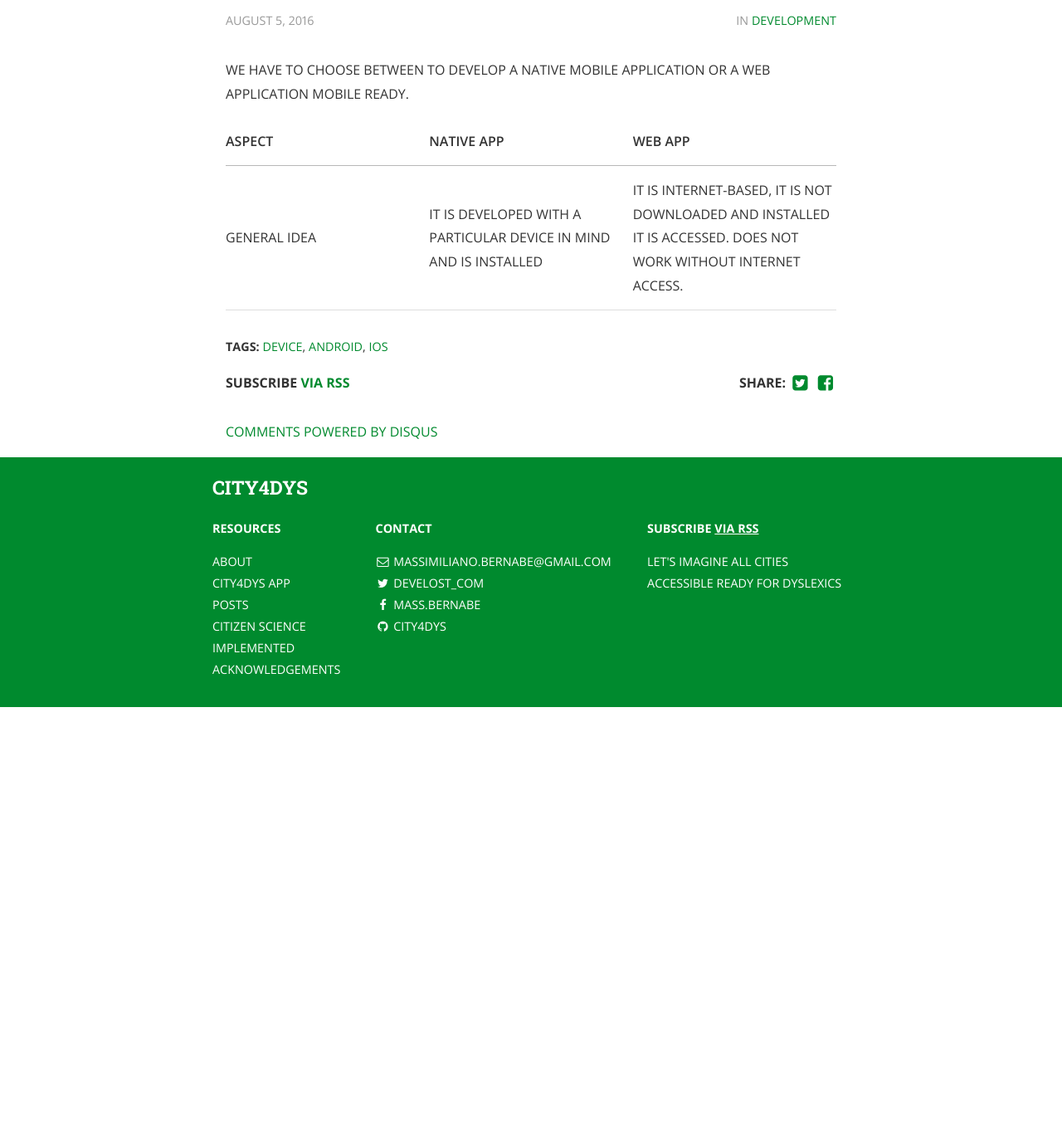
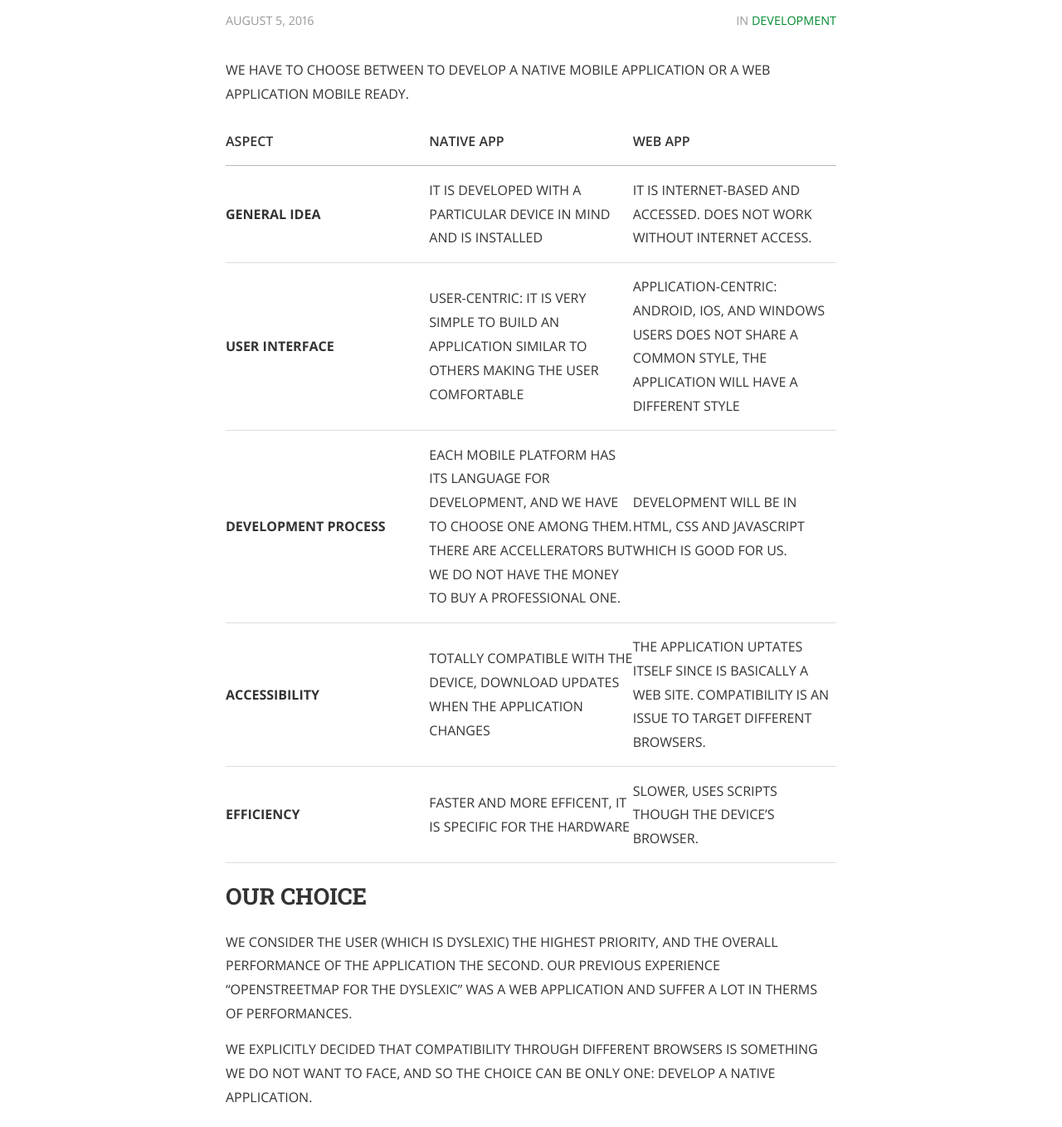
Before and after one commit to city4dys/city4dys.github.io, a Jekyll site: the page built from _posts/2016-08-05-target-devices.markdown, in a window 1280 px wide and 1400 px high, scrolled down 529 px, cut to the strip 42-1400 px from the top of the window. Shown: the whole strip at 83% size. Built offline with Jekyll 4.4.1, drawn with Linux system fonts in a browser that asks for light colours; nearby versions of some CDN libraries; comment, search, counter and statistics services are not loaded; a style sheet for code colours, icons or effects is not loaded; before the commit the page ends 1423 px from its top, so only the background shows below that; some of the changed text lies outside the part shown.

Commit message:
device test

```diff
--- a/_posts/2016-08-05-target-devices.markdown
+++ b/_posts/2016-08-05-target-devices.markdown
@@ -10,9 +10,39 @@
 
 We have to choose between to develop a native mobile application or a web application mobile ready.
 
-
 |--------|------------|---------|
 | Aspect | Native App | Web App |
 |--------|------------|---------|
-| General idea | It is developed with a particular device in mind and is installed | It is internet-based, it is not downloaded and installed it is accessed. Does not work without internet access.  |
+| **General idea** | It is developed with a particular device in mind and is installed | It is internet-based and accessed. Does not work without internet access.  |
+| **User Interface** | user-centric: it is very simple to build an application similar to others making the user comfortable | application-centric: android, ios, and windows users does not share a common style, the application will have a different style |
+| **Development Process** | Each mobile platform has its language for development, and we have to choose one among them. There are accellerators but we do not have the money to buy a professional one. |  Development will be in HTML, CSS  and Javascript which is good for us. |
+| **Accessibility** | Totally compatible with the device, download updates when the application changes | The application uptates itself since is basically a web site. Compatibility is an issue to target different browsers.  |
+| **Efficiency** | Faster and more efficent, it is specific for the hardware | Slower, uses scripts though the device's browser.  |
 |--------|------------|---------|
+
+## Our choice
+
+We consider the user (which is dyslexic) the highest priority, and the overall performance of the application the second. Our previous experience "OpenStreetMap for the dyslexic" was a web application and suffer a lot in therms of performances.
+
+We explicitly decided that compatibility through different browsers is something we do not want to face, and so the choice can be only one: develop a native application.
+
+
+## Next step
+
+Now we have to choose which device target first.
+
+|-------------------|--------------|--------|--------------|
+| Device            | Market share | Trend  |         Note |
+|-------------------|-------------:|:------:|--------------|
+| **Adroid**        |        80.7% | +      | We have a bunch of testing devices |
+| **Blackberry**    |         0.2% | -      | We do not have a testing device |
+| **WindowsPhone**  |         1.1% | -      | Our testing device is dead |
+| **iOS**           |        17.7% | -      | We do not have a testing device |
+| **Others**        |         0.2% | -      |              |
+|-------------------|--------------|--------|--------------|
+
+Source: [Gartner 02/2016](http://http://www.gartner.com/newsroom/id/3215217)
+
+So our choice is to target for android first, and to decide later if to target for iOS too depending on feedback received.
+
+Happy coding!
```
